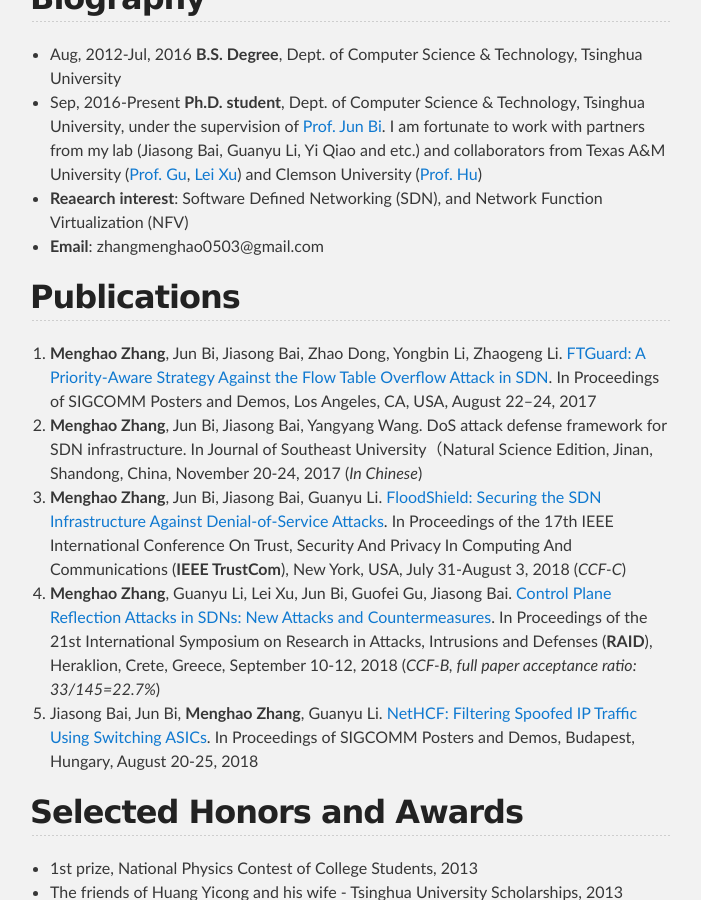
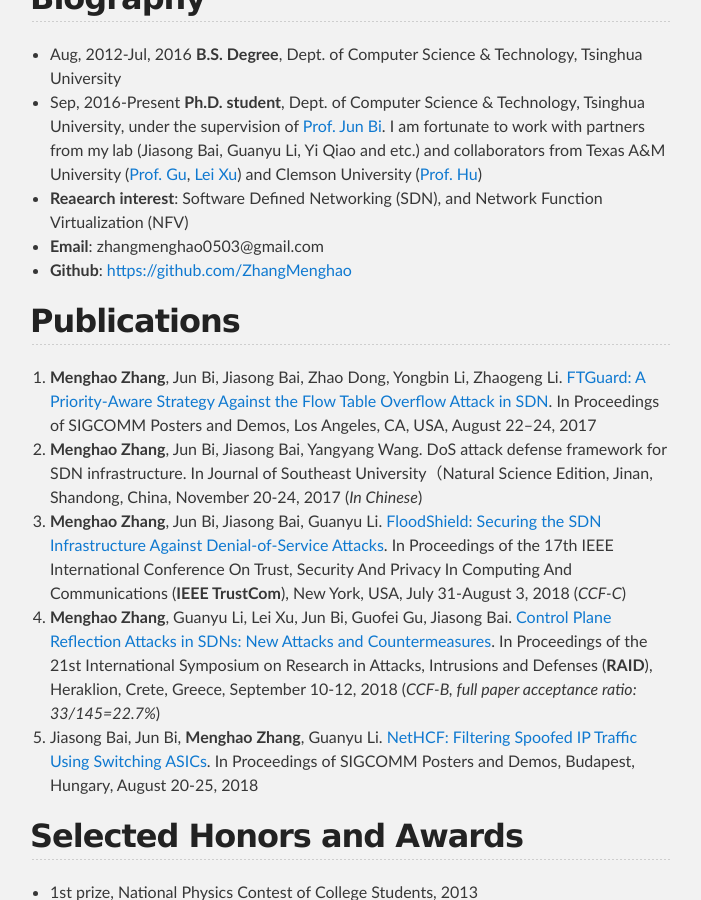
Before and after one commit to zhangmenghao/zhangmenghao.github.io, a Jekyll site: the page built from index.md, in a window 1280 px wide and 900 px high, scrolled down 322 px. Shown: the whole window, without its empty margins (290-991 px from the left). Built offline with Jekyll 4.4.1, drawn with Linux system fonts in a browser that asks for light colours; our own code applies the rules of GitHub Pages for plain Markdown files; some of the changed lines change nothing that is shown.

Commit message:
Optimize SEO

```diff
--- a/index.md
+++ b/index.md
@@ -1,5 +1,8 @@
 ---
 layout: default
+title: "Menghao Zhang"
+description: "Personal Homepages"
+category: Tech
 ---
 
 ## Biography
@@ -8,6 +11,7 @@
 * Sep, 2016-Present    **Ph.D. student**, Dept. of Computer Science & Technology, Tsinghua University, under the supervision of [Prof. Jun Bi](http://netarchlab.tsinghua.edu.cn/~junbi/). I am fortunate to work with partners from my lab (Jiasong Bai, Guanyu Li, Yi Qiao and etc.) and collaborators from Texas A&M University ([Prof. Gu](http://faculty.cs.tamu.edu/guofei/), [Lei Xu](http://students.cse.tamu.edu/xray2012/)) and Clemson University ([Prof. Hu](https://people.cs.clemson.edu/~hongxih/))
 * **Reaearch interest**: Software Defined Networking (SDN), and Network Function Virtualization (NFV)
 * **Email**: zhangmenghao0503@gmail.com
+* **Github**: [https://github.com/ZhangMenghao](https://github.com/ZhangMenghao)
 
 ## Publications
 
```
Also changed, not shown: 2 other files.
